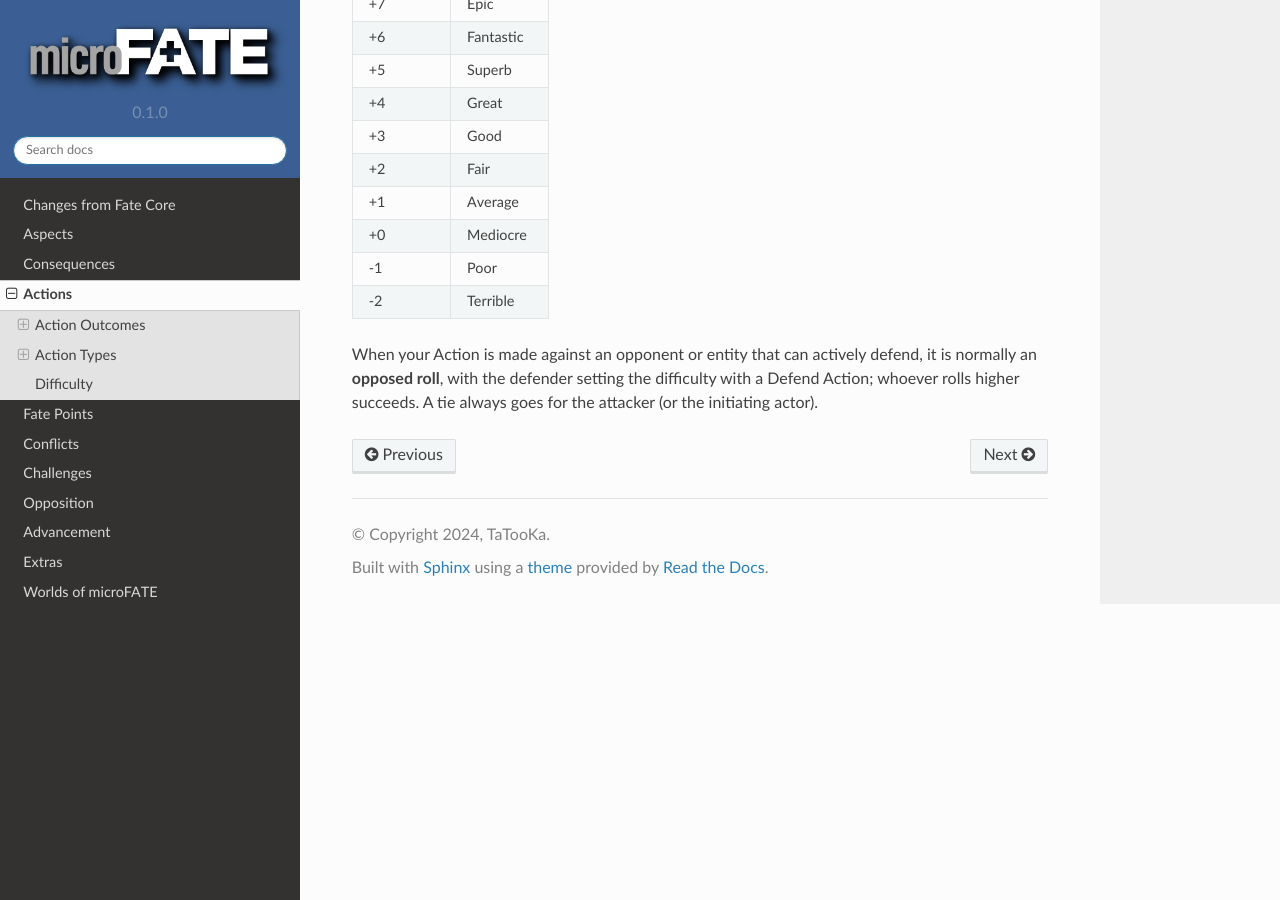
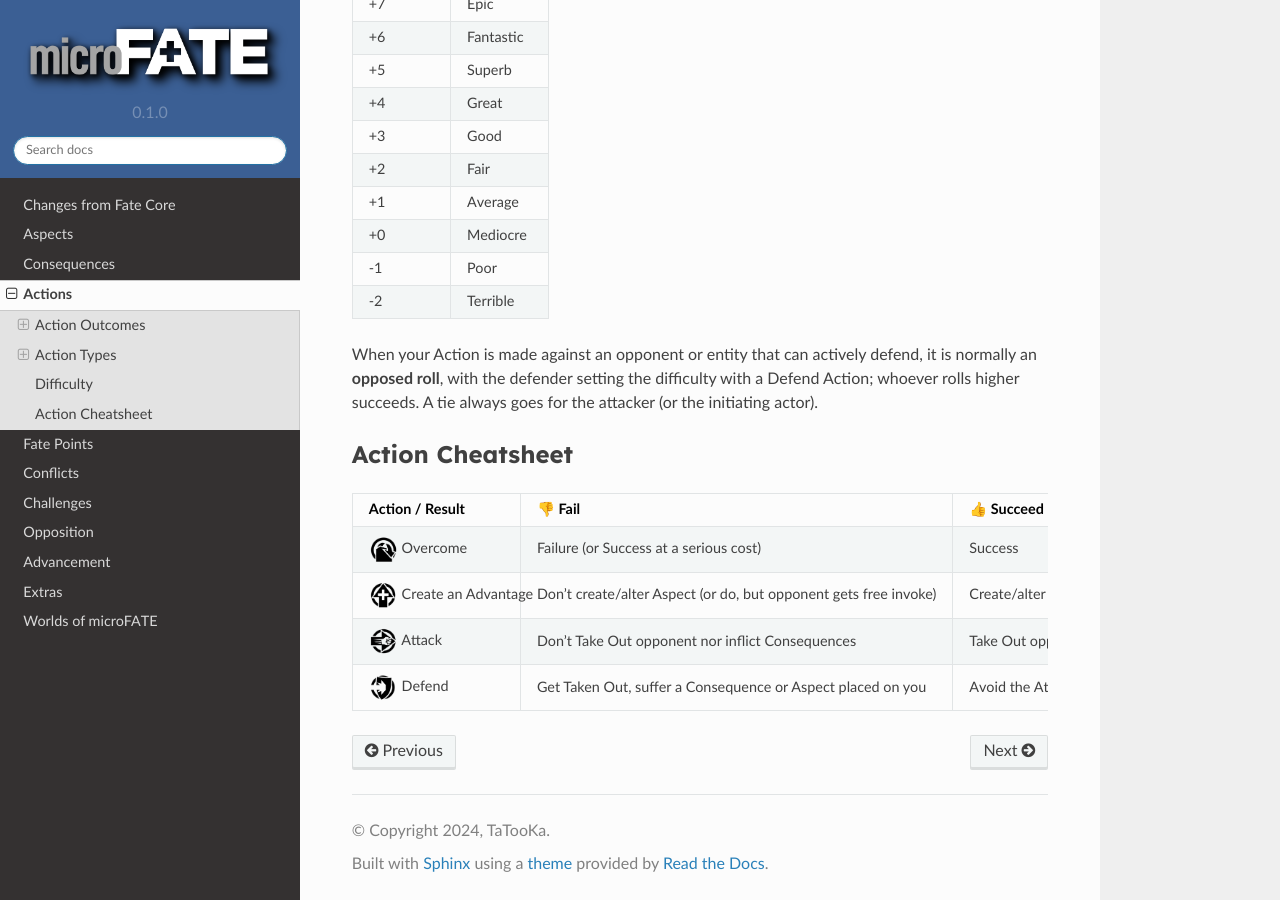
Before and after one commit to TaTooKa/microfate, a Sphinx documentation site: the page built from docs/source/pages/actions.rst, in a window 1280 px wide and 900 px high, scrolled down 1898 px. Built offline with Sphinx 7.4.7 and the Read the Docs theme 2.0.0, drawn with Linux system fonts in a browser that asks for light colours.

Commit message:
Add action cheatsheet table

```diff
--- a/docs/source/pages/actions.rst
+++ b/docs/source/pages/actions.rst
@@ -136,3 +136,31 @@ When your Action is made against an opponent or entity that can actively
 defend, it is normally an **opposed roll**, with the defender setting the
 difficulty with a Defend Action; whoever rolls higher succeeds. A tie always goes for the
 attacker (or the initiating actor).
+
+Action Cheatsheet
+-----------------
+
+.. list-table::
+   :widths: 25 25 25 25
+   :header-rows: 1
+
+   * - Action / Result
+     - 👎 Fail
+     - 👍 Succeed
+     - 💪 Exceed
+   * - |icon_overcome| Overcome
+     - Failure (or Success at a serious cost)
+     - Success
+     - Success + create Boost
+   * - |icon_caa| Create an Advantage
+     - Don't create/alter Aspect (or do, but opponent gets free invoke)
+     - Create/alter Aspect (1 free invoke)
+     - Create/alter Aspect (2 free invokes)
+   * - |icon_attack| Attack
+     - Don't Take Out opponent nor inflict Consequences
+     - Take Out opponent (or inflict Mild Consequence)
+     - Take Out opponent (or inflict Moderate Consequence)
+   * - |icon_defend| Defend
+     - Get Taken Out, suffer a Consequence or Aspect placed on you
+     - Avoid the Attack or CaA attempt
+     - Avoid the Attack or CaA attempt + create Boost
```
